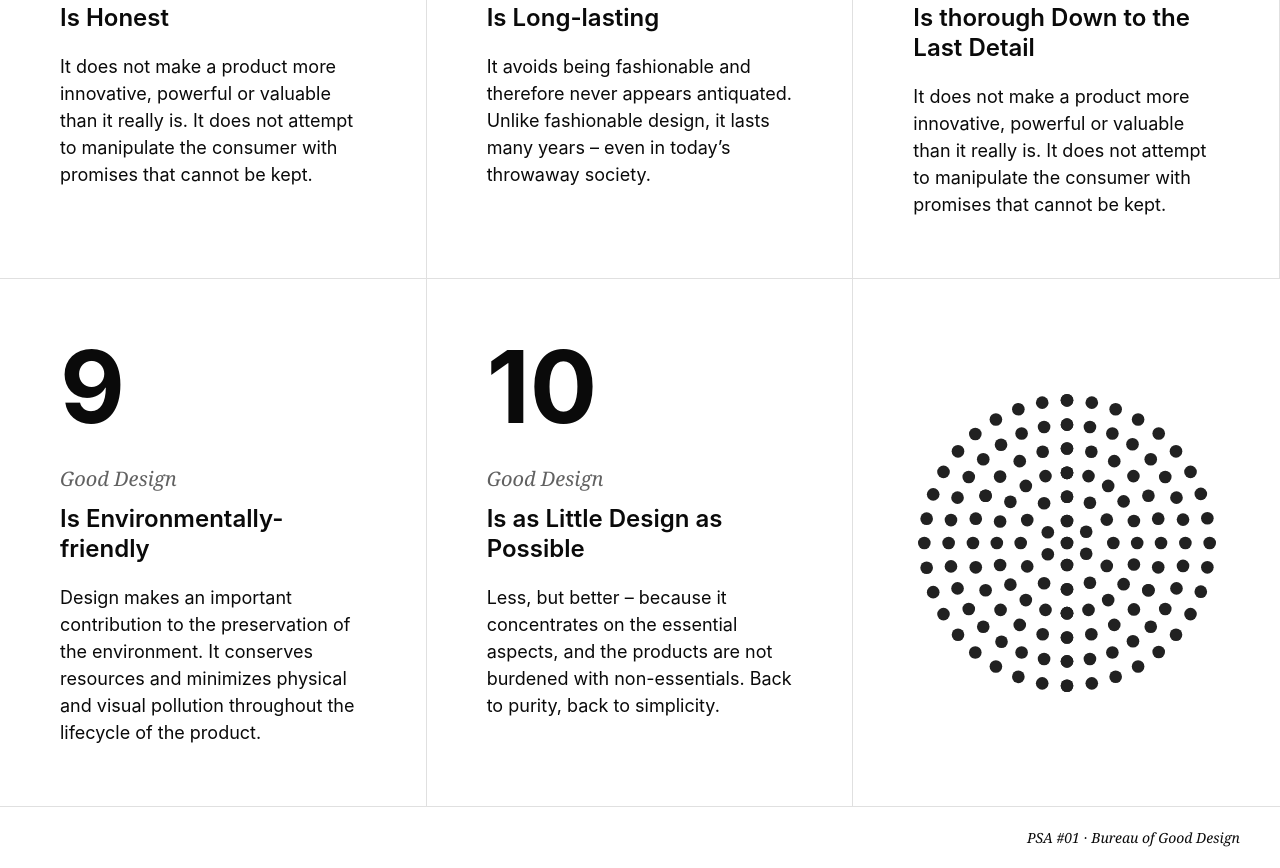
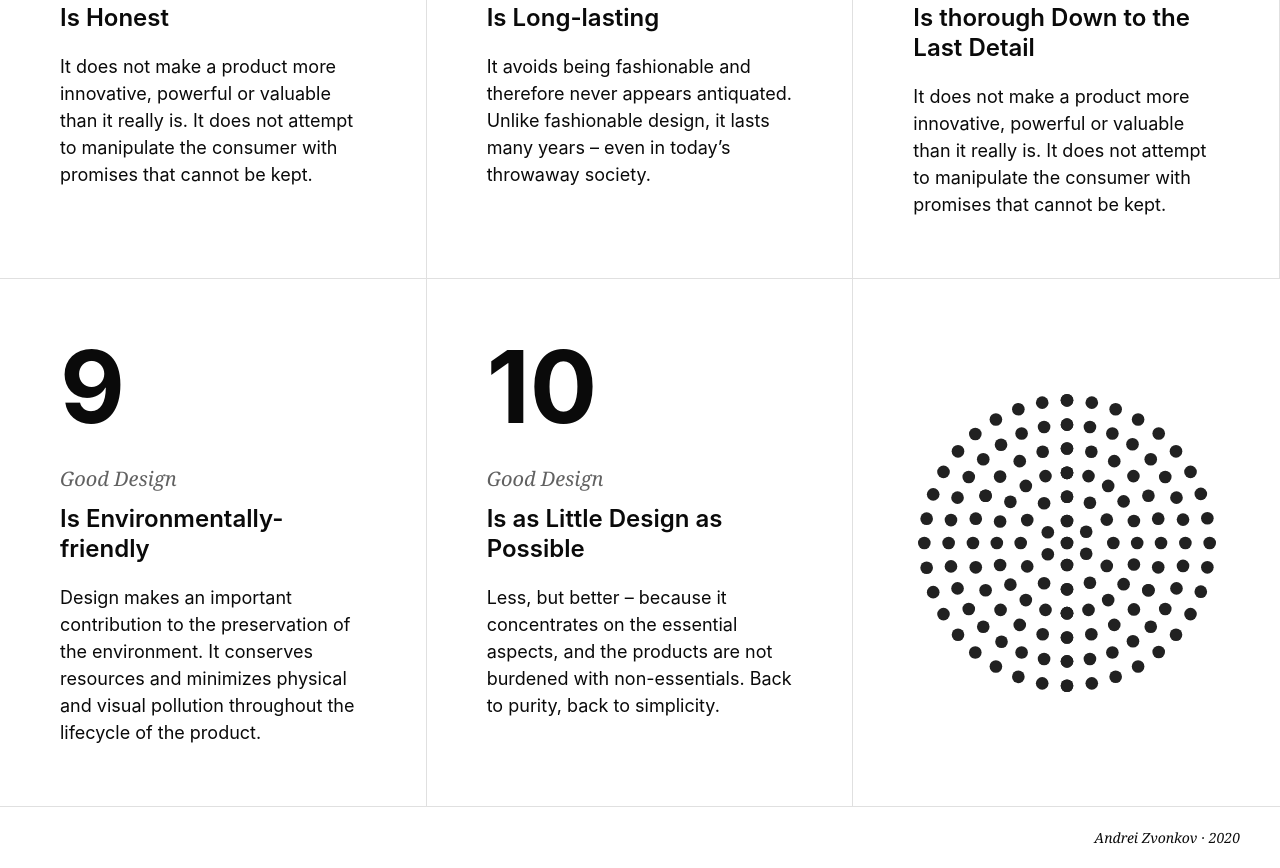
Before and after one commit to zetagraph/bgd, a Gatsby site: page / in a window 1280 px wide. Shown: the part 1883-2751 px from the top of the page. Built offline with nearby package versions, Linux system fonts and the light colour scheme; Gatsby itself is replaced by a stand-in of ours.

Commit message:
footer update

```diff
--- a/src/components/Footer.js
+++ b/src/components/Footer.js
@@ -4,8 +4,7 @@ import styled from 'styled-components'
 const Footer = () => (
   <FooterWrap>
     <FooterText>
-      PSA #01 &middot;{' '}
-      <a href="http://andreizvonkov.com/">Bureau of Good Design</a>
+      <a href="http://andreizvonkov.com/">Andrei Zvonkov</a> &middot; {new Date().getFullYear()}
     </FooterText>
   </FooterWrap>
 )
```
